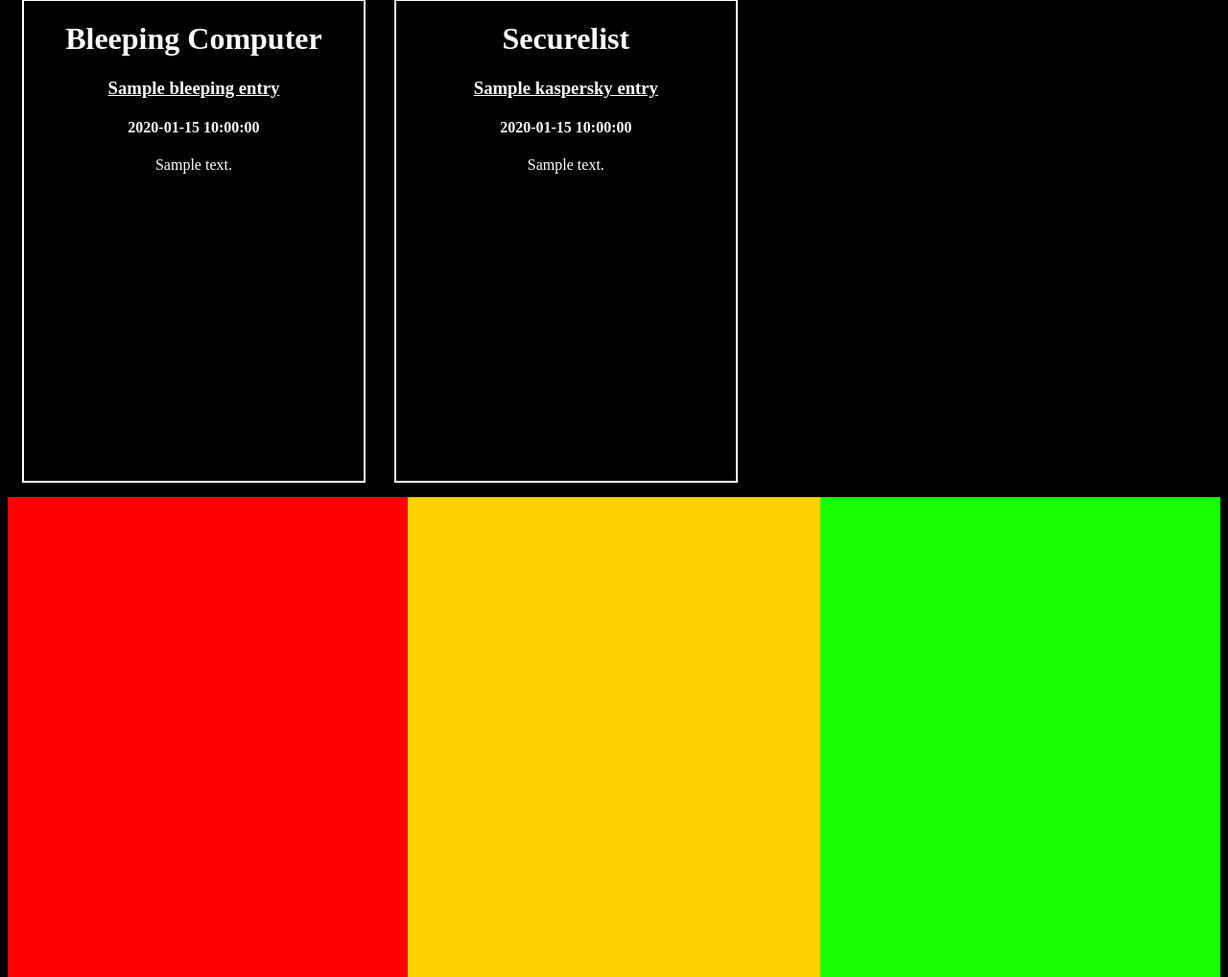
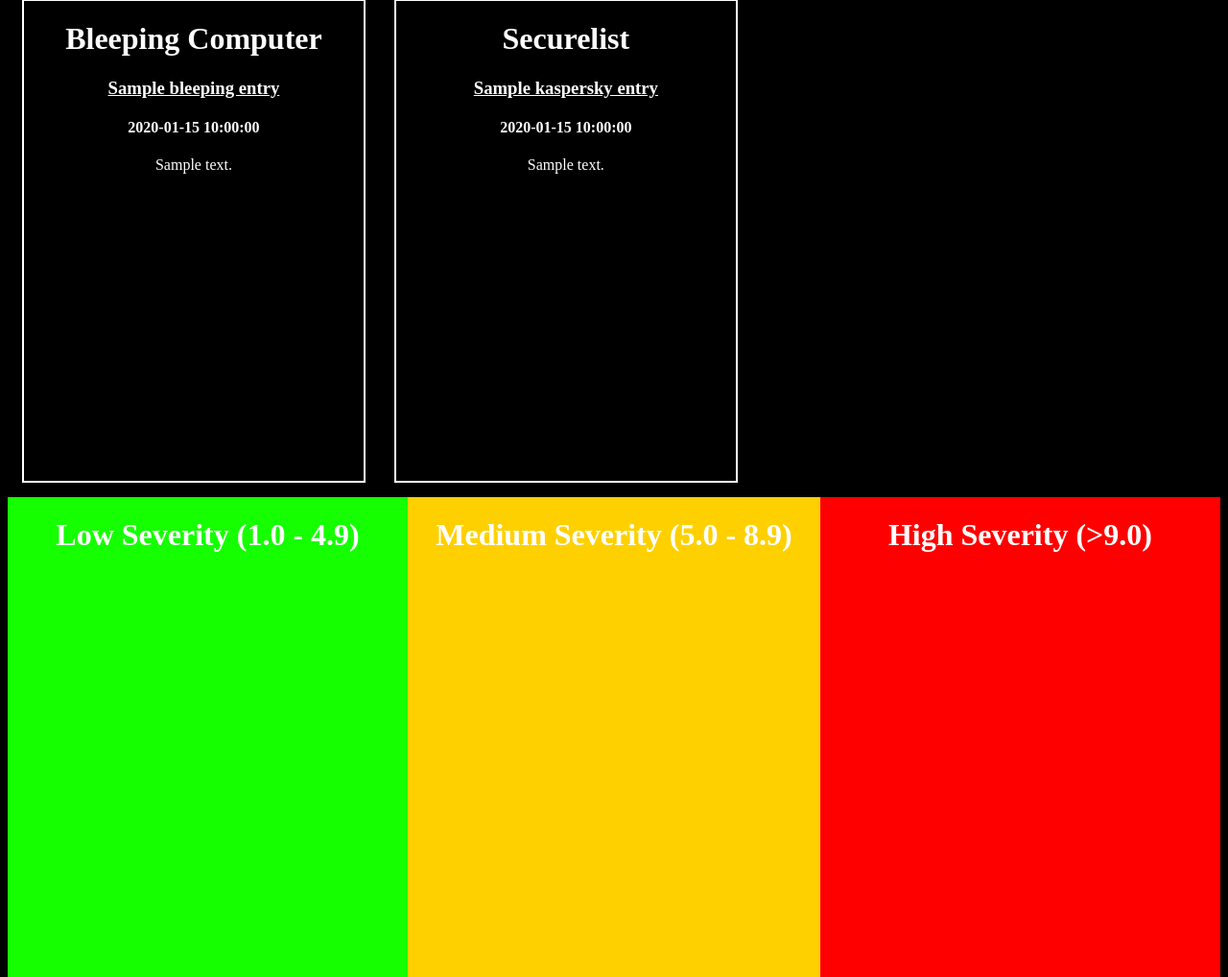
Before and after one commit to Vinmannen/OSINT, a Flask app: template templates/index.html in a window 1280 px wide. Shown: the part 2053-3071 px from the top of the page at 96% size. Run offline with Flask 2, Linux system fonts and the light colour scheme; the template is opened without the code that fills it: most values are stand-ins (such as "Sample title", 1, 10 or a date in 2020).

Commit message:
Update index.html

```diff
--- a/templates/index.html
+++ b/templates/index.html
@@ -148,11 +148,32 @@
     </div>
 
     <div class="cves">
-        <div class="highSeverity">
+        <div class="lowSeverity">
+        <h1 style="text-align: center;">Low Severity (1.0 - 4.9)</h1>
+            {% for i in cve_list%}
+                {% if i[1]  >= 4.9 and i[1] <= 1.0 %}
+                <h2>ID: {{ i[0] }}</h2>
+                <p>Score: {{ i[1] }}</p>
+                {% endif %}
+            {% endfor %}
         </div>
         <div class="medSeverity">
+            <h1 style="text-align: center;">Medium Severity (5.0 - 8.9)</h1>
+            {% for i in cve_list%}
+                {% if i[1]  >= 5.0 and i[1] <= 8.9 %}
+                <h2>ID: {{ i[0] }}</h2>
+                <p>Score: {{ i[1] }}</p>
+                {% endif %}
+            {% endfor %}
         </div>
-        <div class="lowSeverity">
+        <div class="highSeverity">
+            <h1 style="text-align: center;">High Severity (>9.0)</h1>
+            {% for i in cve_list%}
+                {% if i[1]  >= 9.0 and i[1] <= 10.0 %}
+                <h2>ID: {{ i[0] }}</h2>
+                <p>Score: {{ i[1] }}</p>
+                {% endif %}
+            {% endfor %}
         </div>
     </div>
 </body>
```
